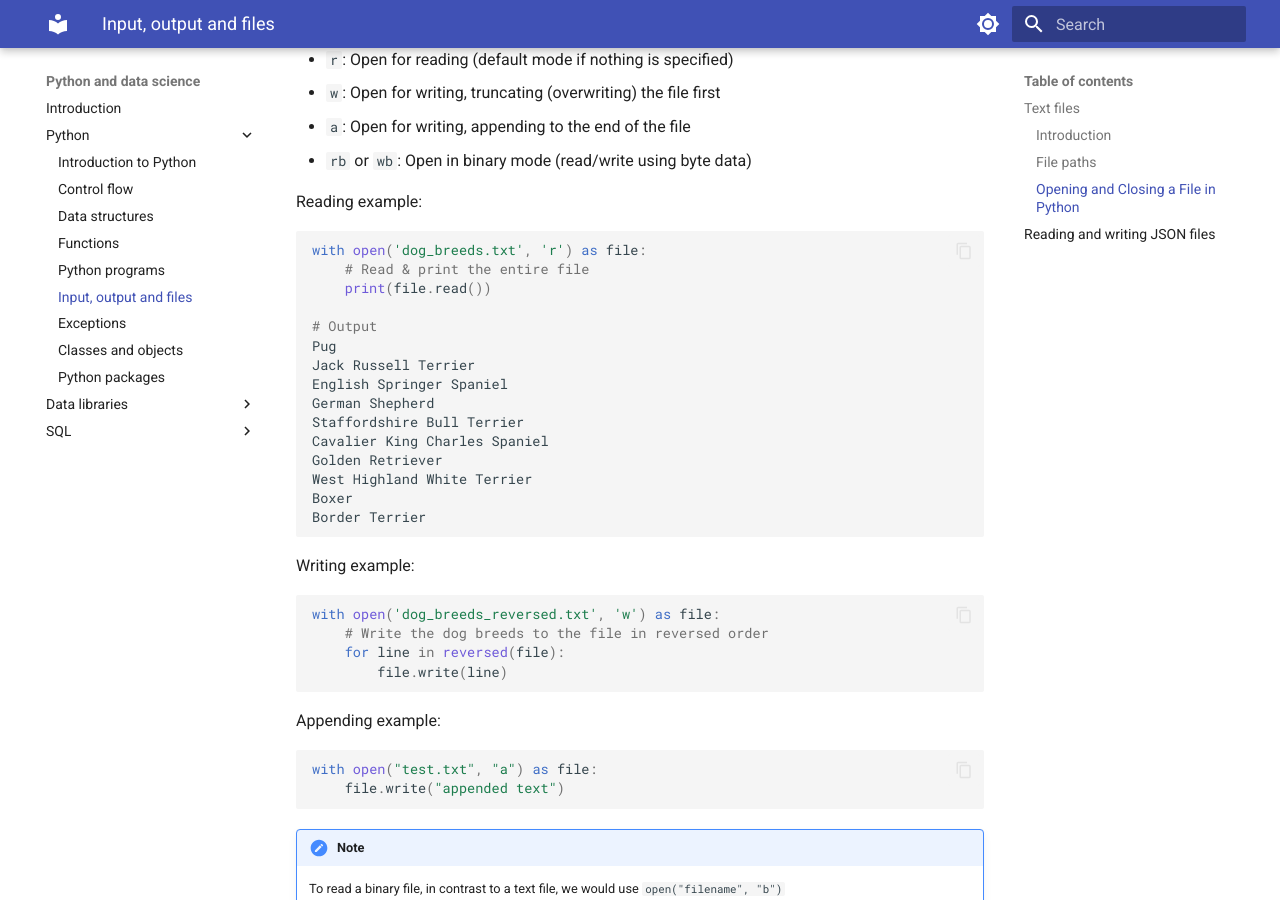
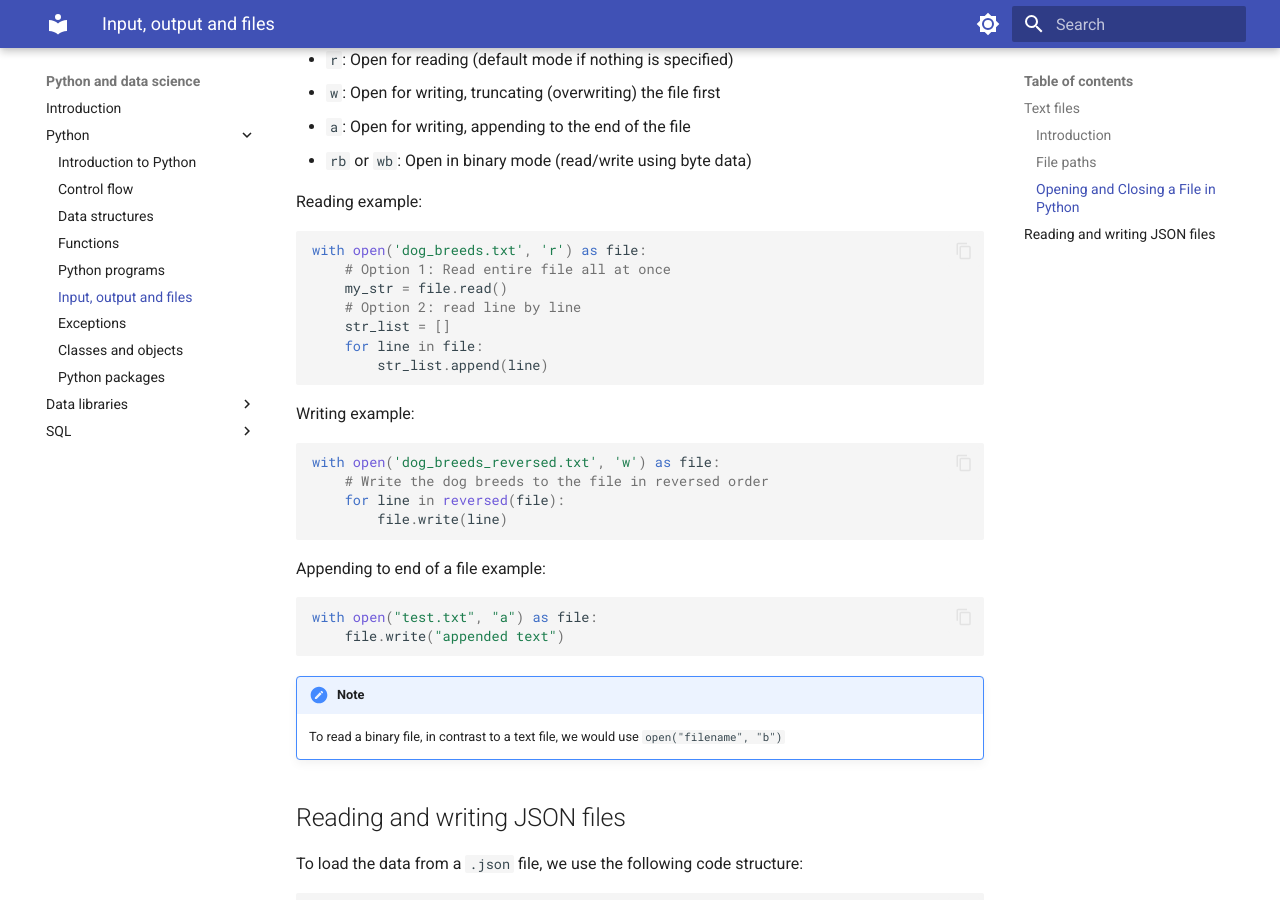
Before and after one commit to gerardpc/python-course, an MkDocs documentation site: the page built from docs/programming/python/io_files.md, in a window 1280 px wide and 900 px high, scrolled down 1921 px. Built offline with MkDocs 1.6.1 and Material for MkDocs 9.7.7, drawn with Linux system fonts in a browser that asks for light colours.

Commit message:
update reading example

````diff
--- a/docs/programming/python/io_files.md
+++ b/docs/programming/python/io_files.md
@@ -88,20 +88,12 @@ Reading example:
 
 ```python
 with open('dog_breeds.txt', 'r') as file:
-    # Read & print the entire file
-    print(file.read())
-
-# Output
-Pug
-Jack Russell Terrier
-English Springer Spaniel
-German Shepherd
-Staffordshire Bull Terrier
-Cavalier King Charles Spaniel
-Golden Retriever
-West Highland White Terrier
-Boxer
-Border Terrier
+    # Option 1: Read entire file all at once
+    my_str = file.read()
+    # Option 2: read line by line
+    str_list = []
+    for line in file:
+        str_list.append(line)
 ```
 
 Writing example:
@@ -112,7 +104,7 @@ with open('dog_breeds_reversed.txt', 'w') as file:
         file.write(line)
 ```
 
-Appending example:
+Appending to end of a file example:
 ```python
 with open("test.txt", "a") as file:
     file.write("appended text")
````
